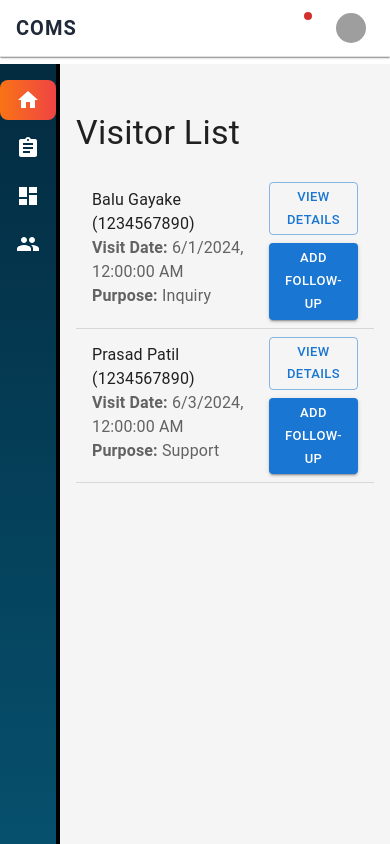
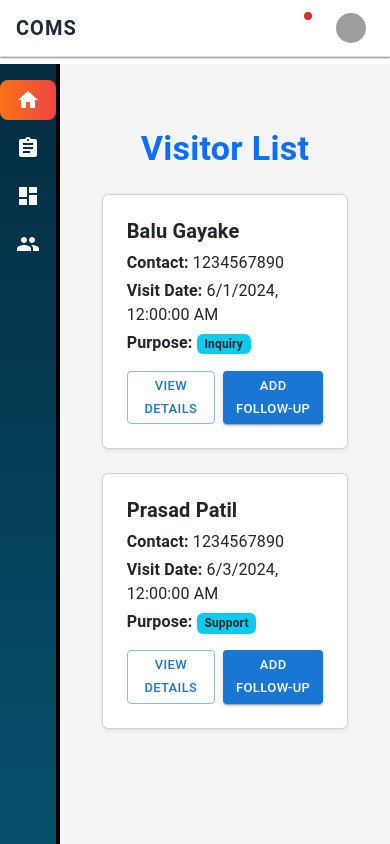
Before and after one commit to YanikDev/coms, a React (Create React App) app in the folder client/: page /visitor-list in a window 390 px wide. Built offline with nearby package versions, Linux system fonts and the light colour scheme; grey boxes are pictures that could not be loaded; some icons are missing.

Commit message:
enhance Visitor List UI with Bootstrap styling and responsive layout

```diff
--- a/client/package.json
+++ b/client/package.json
@@ -15,6 +15,7 @@
     "@testing-library/user-event": "^13.5.0",
     "@types/jest": "^27.5.2",
     "@types/node": "^16.18.126",
+    "bootstrap": "^5.3.7",
     "react": "^19.1.0",
     "react-dom": "^19.1.0",
     "react-icons": "^5.5.0",
--- a/client/src/index.tsx
+++ b/client/src/index.tsx
@@ -3,6 +3,8 @@ import ReactDOM from 'react-dom/client';
 import App from './App';
 import { Provider } from 'react-redux';
 import { store } from './store/store';
+import 'bootstrap/dist/css/bootstrap.min.css';
+
 
 
 const root = ReactDOM.createRoot(
--- /dev/null
+++ b/client/src/pages/visitor/VisitorList.css
@@ -0,0 +1,35 @@
+.visitor-card {
+  width: 100%;
+  max-width: 400px;
+  border-radius: 12px;
+  background-color: #fff;
+  animation: fadeInUp 0.4s ease-in-out;
+  transition: transform 0.3s ease, box-shadow 0.3s ease;
+}
+
+.visitor-card:hover {
+  transform: translateY(-3px);
+  box-shadow: 0 6px 20px rgba(0, 0, 0, 0.1);
+}
+
+@keyframes fadeInUp {
+  from {
+    opacity: 0;
+    transform: translateY(20px);
+  }
+  to {
+    opacity: 1;
+    transform: translateY(0);
+  }
+}
+
+.badge {
+  font-size: 0.85rem;
+  padding: 5px 10px;
+}
+
+@media (max-width: 768px) {
+  .visitor-card {
+    max-width: 90%;
+  }
+}
--- a/client/src/pages/visitor/VisitorList.tsx
+++ b/client/src/pages/visitor/VisitorList.tsx
@@ -1,3 +1,4 @@
+
 import React, { useState } from "react";
 import {
   Box,
@@ -15,6 +16,7 @@ import { addFollowUpToVisitor } from "../../features/forms/formsSlice";
 import FollowUpDialog from "../../components/FollowUpDialog";
 import { useNavigate } from "react-router-dom";
 
+import "./VisitorList.css";
 
 const VisitorList = () => {
   const visitors = useSelector((state: RootState) => state.forms.data);
@@ -35,55 +37,53 @@ const VisitorList = () => {
   };
 
   return (
-    <Box sx={{ maxWidth: 700, mx: "auto", mt: 4 }}>
-      <Typography variant="h4" gutterBottom>
+<Box className="container my-5">
+  <Typography variant="h4" className="text-center fw-bold text-primary mb-4">
     Visitor List
   </Typography>
 
   {visitors.length === 0 ? (
-        <Typography>No visitors submitted yet.</Typography>
+    <Typography className="text-muted text-center">No visitors submitted yet.</Typography>
   ) : (
-        <List>
+    <div className="d-flex flex-wrap justify-content-center gap-4">
       {visitors.map((visitor, index) => (
-            <React.Fragment key={index}>
-              <ListItem alignItems="flex-start">
-                <ListItemText
-                  primary={`${visitor.name} (${visitor.contact})`}
-                  secondary={
-                    <>
-                      <Typography>
+        <div key={index} className="visitor-card card p-4 shadow-sm">
+          <div className="text-start">
+            <h5 className="fw-bold mb-2">{visitor.name}</h5>
+            <p className="mb-1">
+              <strong>Contact:</strong> {visitor.contact}
+            </p>
+            <p className="mb-1">
               <strong>Visit Date:</strong>{" "}
               {new Date(visitor.visit_date).toLocaleString()}
-                      </Typography>
-                      <Typography>
-                        <strong>Purpose:</strong> {visitor.purpose}
-                      </Typography>
-                    </>
-                  }
-                />
-                <Stack direction="column" spacing={1}>
+            </p>
+            <p className="mb-3">
+              <strong>Purpose:</strong>{" "}
+              <span className="badge bg-info text-dark">{visitor.purpose}</span>
+            </p>
+          </div>
 
+          <div className="d-flex justify-content-end gap-2">
             <Button
               variant="outlined"
               size="small"
-                    onClick={() =>  navigate(`/visitor/${index}`)}
+              className="btn btn-outline-primary"
+              onClick={() => navigate(`/visitor/${index}`)}
             >
               View Details
             </Button>
-
             <Button
               variant="contained"
               size="small"
+              className="btn btn-success"
               onClick={() => handleAddFollowUp(index)}
             >
               Add Follow-up
             </Button>
-                </Stack>
-              </ListItem>
-              <Divider />
-            </React.Fragment>
+          </div>
+        </div>
       ))}
-        </List>
+    </div>
   )}
 
   <FollowUpDialog
@@ -92,6 +92,7 @@ const VisitorList = () => {
     onSubmit={handleFollowUpSubmit}
   />
 </Box>
+
   );
 };
 
```
Also changed, not shown: 2 other files (tests, documents, lock files or other folders). Lines whose indentation alone changed are shown as unchanged.
